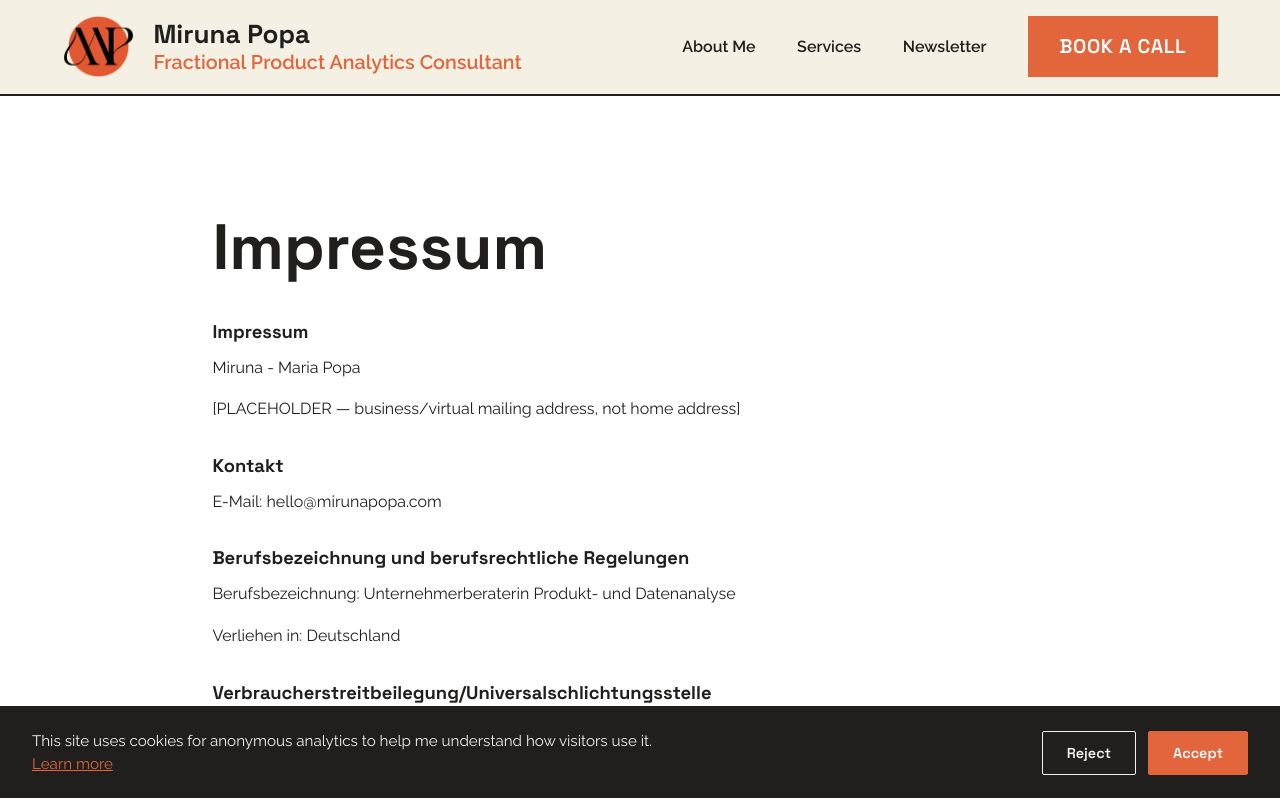
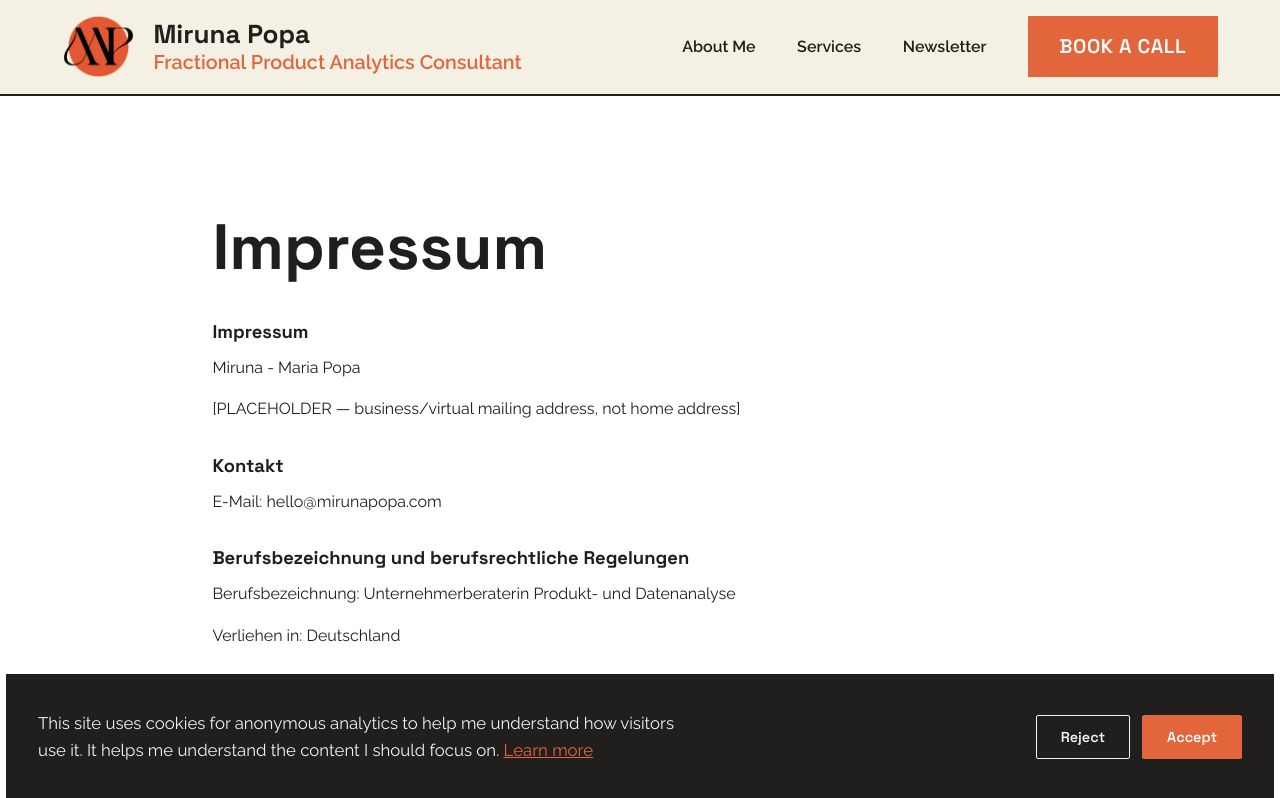
Before and after one commit to mirunapopa/portfolio_website, a React (Vite) app: page /impressum in a window 1280 px wide. Shown: the top 798 px of the page. Built offline with nearby package versions, Linux system fonts and the light colour scheme; no server answers.

Commit message:
Make cookie banner more visually distinct
Larger padding/text and a white frame so it stands apart from the
page instead of blending in, plus a line explaining why the data
is collected.

```diff
--- a/content/cookie-banner.md
+++ b/content/cookie-banner.md
@@ -1,5 +1,5 @@
 ---
-message: "This site uses cookies for anonymous analytics to help me understand how visitors use it."
+message: "This site uses cookies for anonymous analytics to help me understand how visitors use it. It helps me understand the content I should focus on."
 learnMoreLabel: "Learn more"
 learnMoreLink: "/datenschutzerklarung/"
 accept: "Accept"
--- a/src/index.css
+++ b/src/index.css
@@ -691,7 +691,9 @@ a {
   z-index: 300;
   background: var(--color-dark);
   color: var(--color-text-light);
-  padding: 24px 32px;
+  border: 6px solid #fff;
+  border-bottom: none;
+  padding: 36px 32px;
   display: flex;
   flex-wrap: wrap;
   align-items: center;
@@ -702,8 +704,8 @@ a {
 .cookie-banner p {
   margin: 0;
   max-width: 640px;
-  font-size: 0.95rem;
-  line-height: 1.5;
+  font-size: 1.05rem;
+  line-height: 1.6;
 }
 
 .cookie-banner a {
```
